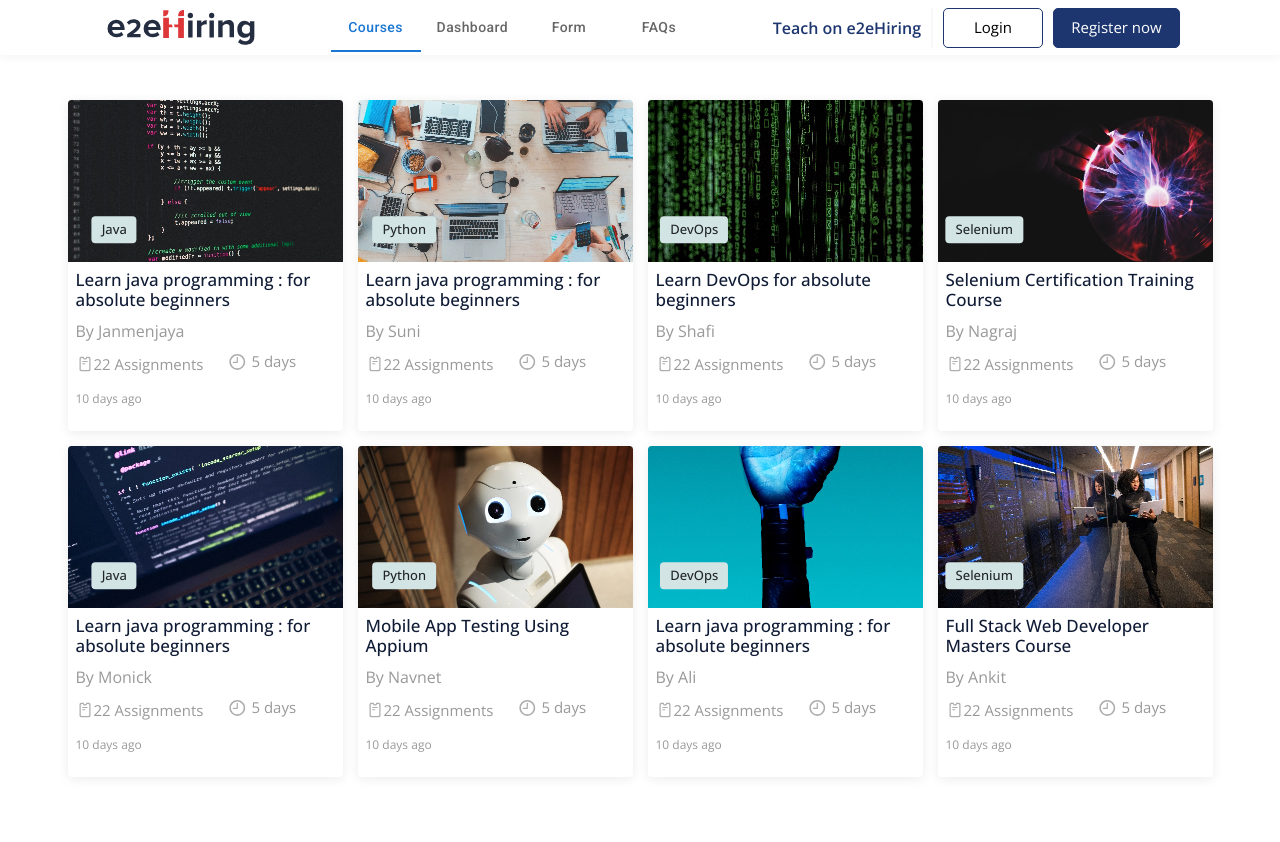
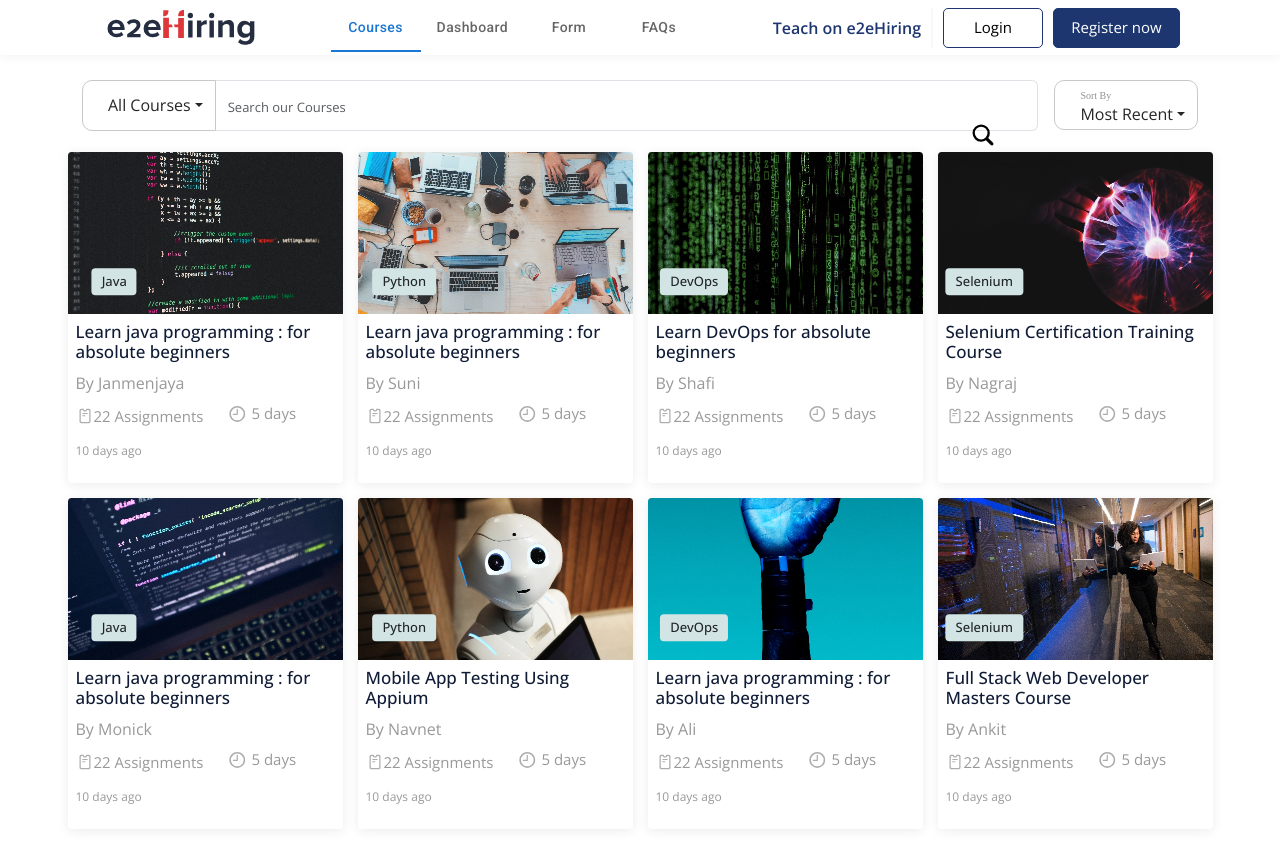
Before and after one commit to janmenjaya7/Course-management-system, a React (Create React App) app: page /courses in a window 1280 px wide. Shown: the top 842 px of the page. Before the commit the page ends 800 px from the top, so only its background shows below. Built offline with nearby package versions, Linux system fonts and the light colour scheme; a web font is replaced by a local one.

Commit message:
search nav bar

```diff
--- a/src/components/card/CardSection.jsx
+++ b/src/components/card/CardSection.jsx
@@ -9,6 +9,7 @@ import image5 from "../../assets/markus-spiske-5/markus-spiske-1LLh8k2_YFk-unspl
 import image7 from "../../assets/markus-spiske-7/markus-spiske-1LLh8k2_YFk-unsplash.png";
 import image8 from "../../assets/markus-spiske-8/markus-spiske-1LLh8k2_YFk-unsplash.png";
 import image9 from "../../assets/markus-spiske-9/markus-spiske-1LLh8k2_YFk-unsplash.png";
+import Searchnav from "../searchnvabar/Searchnav";
 export const data = [
   {
     id: "101",
@@ -97,9 +98,10 @@ function CardSection({ id }) {
   const handelClick = () => {
     navigate(`/courses/courses-card-details/${id}`);
   };
-  console.log("id are", data.id);
+
   return (
     <>
+      <Searchnav />
       <div className="app-section">
         {data.map((item) => (
           <div key={item.id} onClick={handelClick}>
--- a/src/components/card/card.css
+++ b/src/components/card/card.css
@@ -74,7 +74,7 @@
   font-weight: 500;
 }
 .app-section {
-  margin-top: 80px;
+  /* margin-top: px; */
   display: flex;
   flex-wrap: wrap;
   padding: 20px 45px;
--- a/src/components/card/card.jsx
+++ b/src/components/card/card.jsx
@@ -2,6 +2,7 @@ import React from "react";
 import "./card.css";
 import logo from "../../assets/Group-icon/Group 63691.png";
 import clock from "../../assets/logo/clock.svg";
+
 
 function Card({ name, day, Assignments, time, image, chip, heding, onClick }) {
   return (
--- a/src/components/searchnvabar/Searchnav.jsx
+++ b/src/components/searchnvabar/Searchnav.jsx
@@ -1,115 +1,26 @@
-// import React from "react";
-// import "bootstrap/dist/css/bootstrap.min.css";
-// import "./searchnav.css";
-// const Searchnav = () => {
-//   return (
-//     <div>
-//       <div className="container container-search">
-//         <div class="input-group mb-3 search-box">
-//           <button
-//             class="btn btn-outline-secondry dropdown-toggle"
-//             type="button"
-//             data-bs-toggle="dropdown"
-//             aria-expanded="false"
-//           >
-//             Dropdown
-//           </button>
-//           <ul class="dropdown-menu">
-//             <li>
-//               <a class="dropdown-item" href="#">
-//                 Action
-//               </a>
-//             </li>
-//             <li>
-//               <a class="dropdown-item" href="#">
-//                 Another action
-//               </a>
-//             </li>
-//             <li>
-//               <a class="dropdown-item" href="#">
-//                 Something else here
-//               </a>
-//             </li>
+import React from "react";
+import "bootstrap/dist/css/bootstrap.min.css";
 
-//             <li>
-//               <a class="dropdown-item" href="#">
-//                 Separated link
-//               </a>
-//             </li>
-//           </ul>
-//           <input
-//             type="text"
-//             className="form-control shadow-none"
-//             aria-label="Text input with dropdown button"
-//           />
-//         </div>
-//         <div>
-//           {/* second dropdown */}
-//         <div class="dropdown">
-//   <a className="btn  dropdown-toggle dropdown-second" href="#" role="button" data-bs-toggle="dropdown" aria-expanded="false">
-
-//    Dropdown link
-//   </a>
-
-//   <ul class="dropdown-menu">
-//     <li><a class="dropdown-item" href="#">Action</a></li>
-//     <li><a class="dropdown-item" href="#">Another action</a></li>
-//     <li><a class="dropdown-item" href="#">Something else here</a></li>
-//   </ul>
-// </div>
-//         </div>
-//       </div>
-//     </div>
-//   );
-// };
-
-// export default Searchnav;
-
-// import React from 'react'
-// import "./searchnav.css"
-
-// function Searchnav() {
-//   return (
-//     <div className='d-flex'>
-
-// <select class="dropdown" id="alphalist" >
-//      <option value="a">A</option>
-//      <option value="b">B</option>
-//      <option value="c">C</option>
-//    </select> <br/> <br/>
-
-//    <div class="search_bar">
-//      <input class="search_nav" type="text" placeholder="Search..."/>
-//      <span class="fa fa-search"></span>
-//    </div>
-
-//     </div>
-//   )
-// }
-
-// export default Searchnav
-
-import React from 'react'
-import 'bootstrap/dist/css/bootstrap.min.css'
-
-import './searchnav.css'
-import searchicon from '../../assets/logo/search-24px.svg'
+import "./searchnav.css";
+import searchicon from "../../assets/logo/search-24px.svg";
 
 const Searchnav = () => {
   return (
-    <div style={{ marginTop: '30px', marginRight: '25px' }}>
-      <div className="container container-search">
-        {/* Dropdown with label */}
+    <div style={{ marginTop: "80px", marginBottom: "10px" }}>
+      <div
+        className="container container-search"
+        style={{ marginBottom: "0px" }}
+      >
         <div className="dropdown">
           <button
             style={{
-              borderRadius: '10px 0px 0px 10px',
-              paddingLeft: '25px',
-              paddingBottom: '13px',
-              paddingTop: '12px',
-              backgroundColor: '#FFFFFF',
-              border: '1px solid #C9C9C9 ',
-              color: '#262626',
+              borderRadius: "10px 0px 0px 10px",
+              paddingLeft: "25px",
+              paddingBottom: "13px",
+              paddingTop: "12px",
+              backgroundColor: "#FFFFFF",
+              border: "1px solid #C9C9C9 ",
+              color: "#262626",
             }}
             className="btn btn-outline-secondary dropdown-toggle"
             type="button"
@@ -124,7 +35,14 @@ const Searchnav = () => {
             aria-labelledby="dropdown"
           >
             <li>
-              <span className="dropdown-item" style={{color:" #999999", fontSize:"14px", fontFamily:"Open Sans"}}>
+              <span
+                className="dropdown-item"
+                style={{
+                  color: " #999999",
+                  fontSize: "14px",
+                  fontFamily: "Open Sans",
+                }}
+              >
                 Catagories
               </span>
             </li>
@@ -201,6 +119,12 @@ const Searchnav = () => {
             className="form-control shadow-none  searchBoxStyle"
             aria-label="Text input with dropdown button"
             placeholder="Search our Courses"
+            style={{
+              height: "51px",
+              borderLeftStyle: "none",
+              borderTopLeftRadius: 0,
+              borderBottomLeftRadius: 0,
+            }}
           />
           <span>
             <img className=" logoSearchStyle" src={searchicon} alt="icon" />
@@ -210,13 +134,14 @@ const Searchnav = () => {
         <div className="dropdown">
           <button
             style={{
-              borderRadius: '10px 10px',
-              paddingLeft: '25px',
-              backgroundColor: '#FFFFFF',
-              border: '1px solid #C9C9C9 ',
-              fontFamily: 'Open Sans',
-              marginLeft: '16px',
-              color: '#262626',
+              borderRadius: "10px 10px",
+              paddingLeft: "25px",
+              backgroundColor: "#FFFFFF",
+              border: "1px solid #C9C9C9 ",
+              fontFamily: "Open Sans",
+              marginLeft: "16px",
+              color: "#262626",
+              lineHeight: "18px",
             }}
             className="btn btn-outline-secondary dropdown-toggle"
             type="button"
@@ -226,11 +151,11 @@ const Searchnav = () => {
           >
             <div
               style={{
-                fontFamily: 'Opens Sans',
-                fontSize: '10px',
-                color: '#262626',
-                textAlign: 'start',
-                opacity: '0.5',
+                fontFamily: "Opens Sans",
+                fontSize: "10px",
+                color: "#262626",
+                textAlign: "start",
+                opacity: "0.5",
               }}
             >
               Sort By
@@ -258,7 +183,7 @@ const Searchnav = () => {
         </div>
       </div>
     </div>
-  )
-}
+  );
+};
 
-export default Searchnav
+export default Searchnav;
--- a/src/components/searchnvabar/searchnav.css
+++ b/src/components/searchnvabar/searchnav.css
@@ -1,45 +1,15 @@
-/* .container-search{
-    display: flex;
-    column-gap: 20px;
-    justify-content: center;
-
-    margin-top: 89px;
-}
-.search-box{
-width: 666px !important;
-height: 44px;
-
-}
-.dropdown-second{
-
-height: 44px;
-width: auto;
-background-color: #FFFFFF 0% 0% no-repeat padding-box !important;
-border: 1px solid #C9C9C9 !important;
-opacity: 1;
-border-radius: 10px;
-
-}
-
-.divider {
-    border-left: 1px solid #ccc;
-    height: 30px;
-    margin: 0 10px;
-  }
-
- */
-
 .dropdownMenuStyle {
   box-shadow: 0px 3px 6px #00000029;
   border: 1px solid #eeeeee;
   border-radius: 10px;
   background: #ffffff;
-  font-family: 'Open Sans';
+  font-family: "Open Sans";
 }
 
 .searchBoxMainStyle {
   width: 100%;
-  font-family: 'Open Sans';
+  height: 40px;
+  font-family: "Open Sans";
 }
 
 .searchBoxStyle {
@@ -49,14 +19,13 @@ border-radius: 10px;
   padding-top: 13px;
   padding-bottom: 12px;
   width: 100%;
-  font-family: 'Open Sans';
+  font-family: "Open Sans";
   position: relative;
 }
 
 .logoSearchStyle {
   position: absolute;
-  /* top: 50%;
-  bottom: 50%; */
   right: 22%;
-  top:7%;
+  top: 15%;
+  height: 30px;
 }
```
